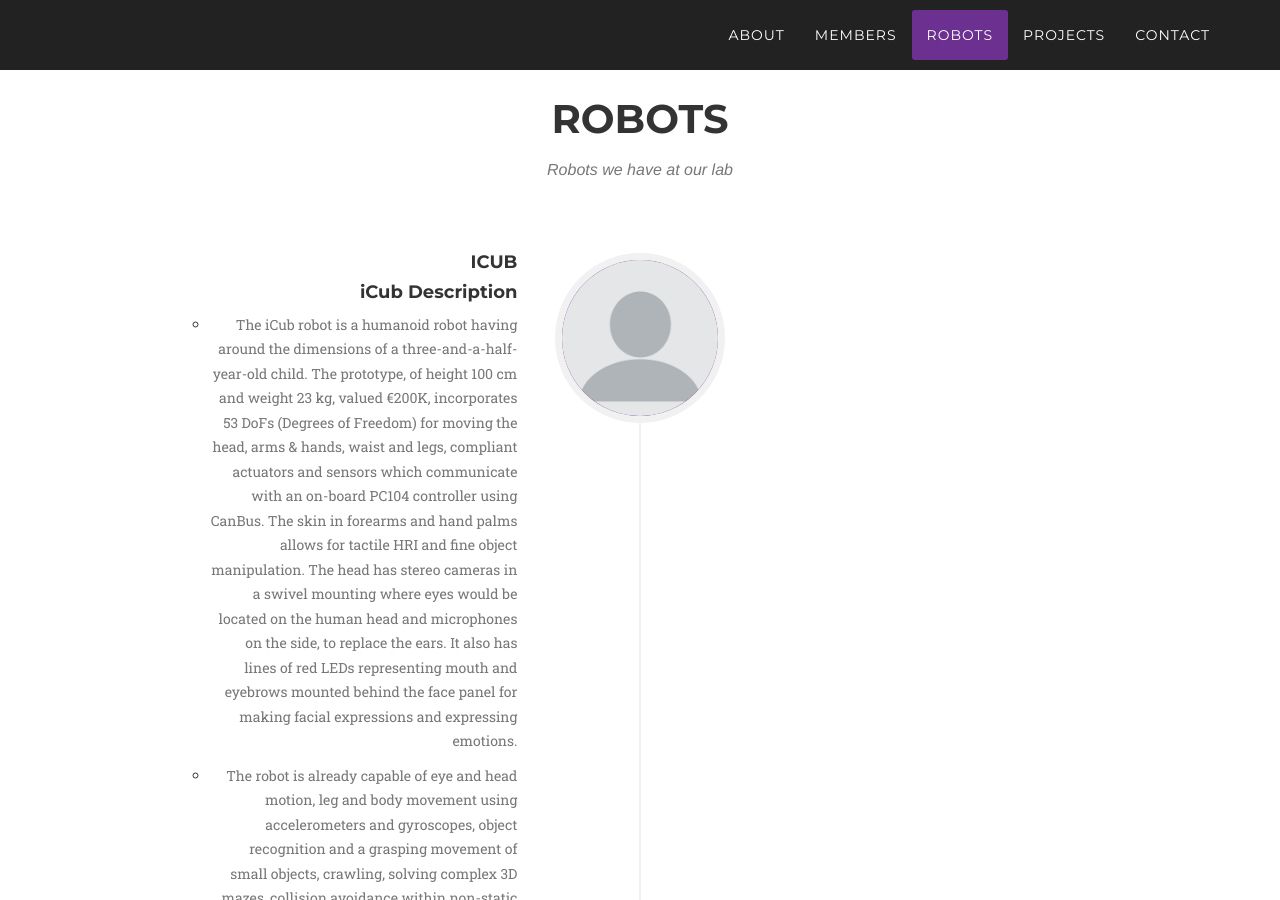
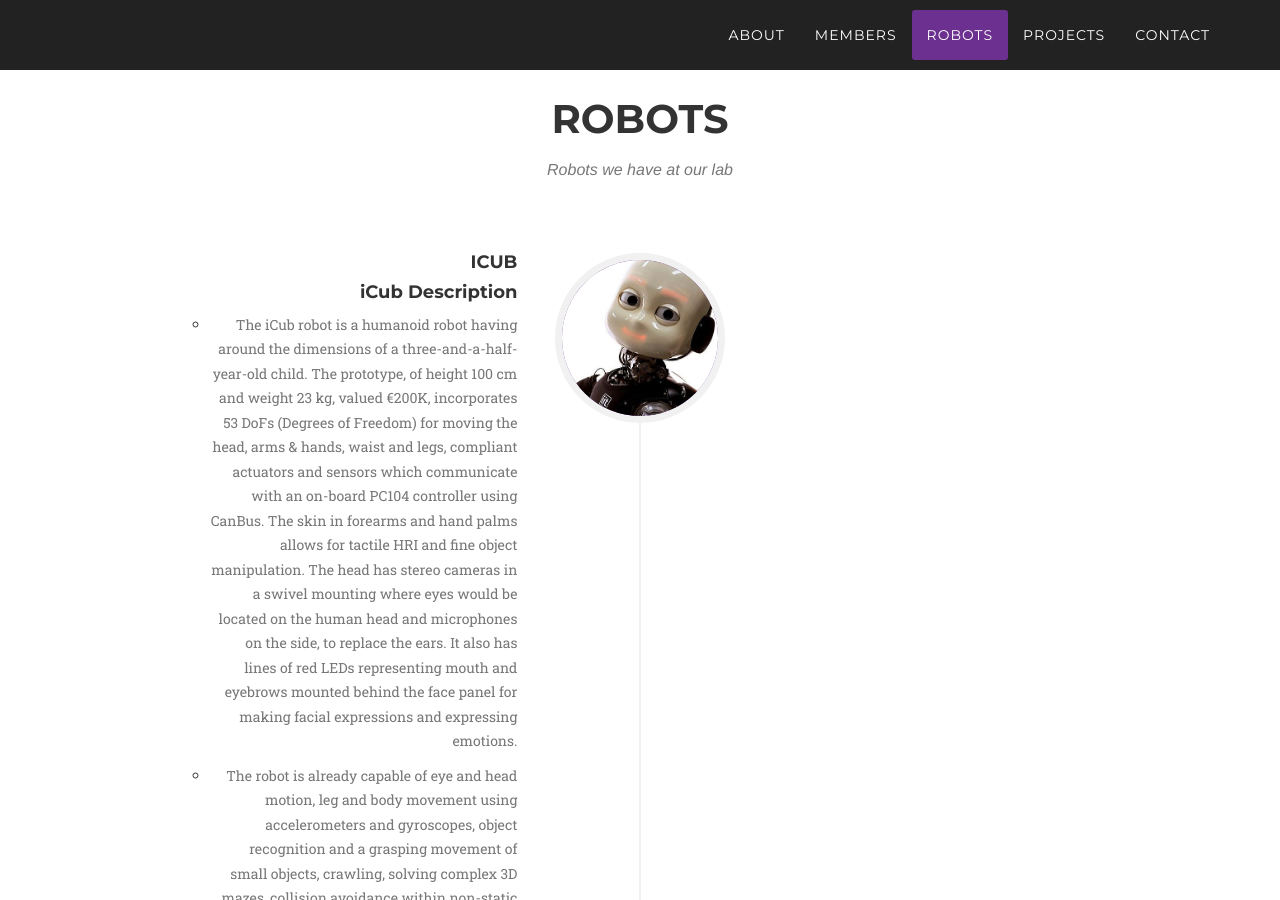
Before and after one commit to corolab/corolab.github.io, a Jekyll site: the page built from README.md, in a window 1280 px wide and 900 px high, scrolled down 4880 px. Built offline with Jekyll 4.4.1, drawn with Linux system fonts in a browser that asks for light colours; some web fonts are replaced; our own code applies the rules of GitHub Pages for plain Markdown files.

Commit message:
Update robots.html

```diff
--- a/_includes/robots.html
+++ b/_includes/robots.html
@@ -14,7 +14,7 @@
 
                         <li>
                             <div class="timeline-image">
-                                <img class="img-circle img-responsive" src="img/robots/default.png" alt="">
+                                <img class="img-circle img-responsive" src="img/robots/iCub.jpg" alt="">
                             </div>
                             <div class="timeline-panel">
                                 <div class="timeline-heading">
```
